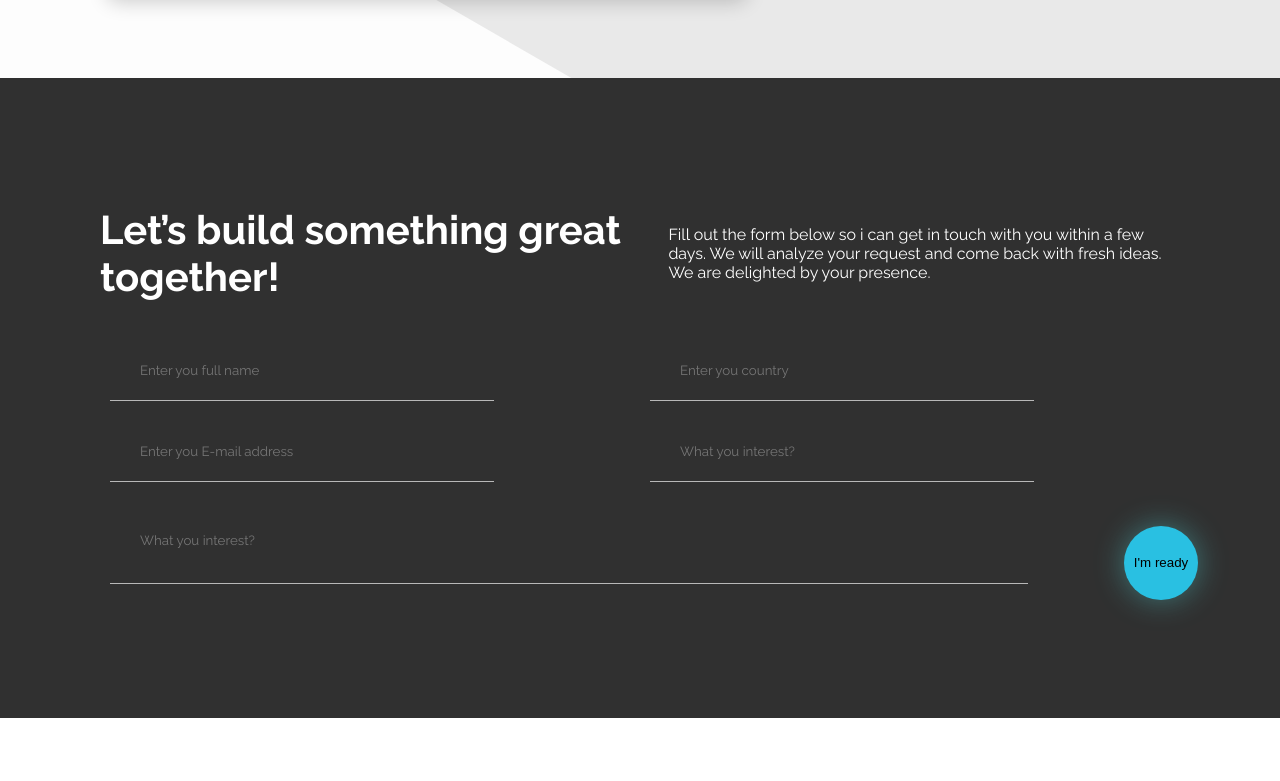
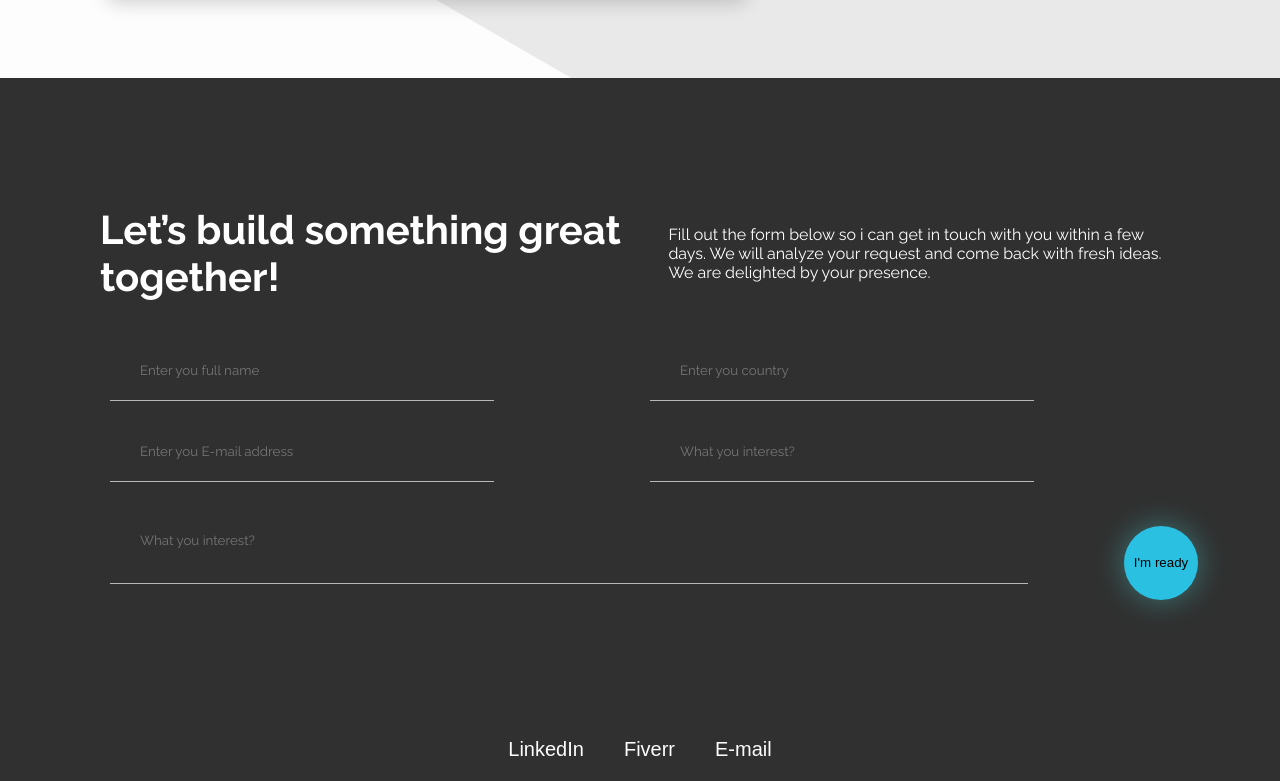
Before and after one commit to LychokZZ/Landing, a Next.js app: page / in a window 1280 px wide. Shown: the part 2342-3123 px from the top of the page. Before the commit the page ends 3060 px from the top, so only its background shows below. Built offline with nearby package versions, Linux system fonts and the light colour scheme.

Commit message:
mb finis 1

```diff
--- /dev/null
+++ b/src/component/Footer/Footer.module.scss
@@ -0,0 +1,23 @@
+.Footers{
+    width: 200px;
+    width: 100vw;
+    background-color: $MainText;
+    display: flex;
+    justify-content: center;
+    align-items: center;
+}
+.ButtonClick{
+    border: none;
+    margin: 10px;
+    font-size: 20px;
+    background-color: transparent;
+    border-radius: 10px;
+    color: $Background;
+    padding: 10px;
+    transition: all 0.2s ease;
+    cursor: pointer;
+    &:hover{
+        transform: scale(1.1);
+        background-color: rgb(64, 64, 64);
+    }
+}
--- /dev/null
+++ b/src/component/Footer/Footer.tsx
@@ -0,0 +1,21 @@
+import s from './Footer.module.scss';
+
+const Footer = () => {
+    return (
+        <div className={s.Footers}>
+                <a href="https://www.linkedin.com/in/ivan-lychuk-46b4502aa/"
+                    className={s.ButtonClick}>
+                    LinkedIn
+                </a>
+                <a href="https://www.fiverr.com/threkurs_beat/develop-a-full-stack-web-app-using-react-nodejs-and-mongodb"
+                    className={s.ButtonClick}>
+                    Fiverr
+                </a>
+                <a href="mailto:ivanluch13@gmail.com"
+                    className={s.ButtonClick}>
+                    E-mail
+                </a>
+        </div>
+    )
+}
+export default Footer;
--- a/src/component/Main/Main.tsx
+++ b/src/component/Main/Main.tsx
@@ -7,6 +7,7 @@ import Cases from "@/component/Main/Cases/Cases";
 import Contact from "./Contact/Contact";
 
 import s from './Main.module.scss';
+import Footer from "../Footer/Footer";
 
 
 const Main = () =>{
@@ -20,6 +21,7 @@ const Main = () =>{
             <footer>
                 <Contact />
             </footer>
+            <Footer />
         </main>
     )
 }
```
